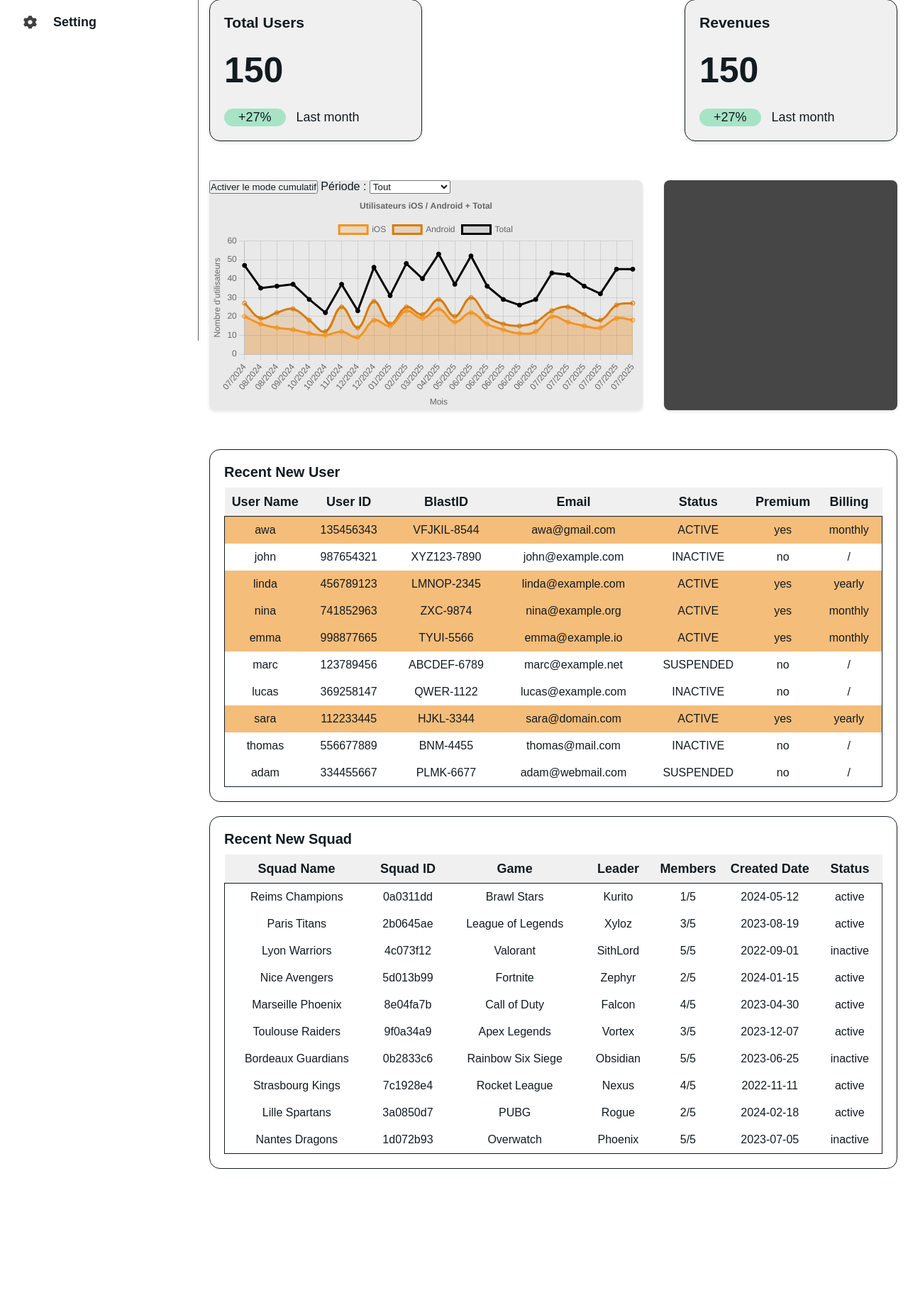
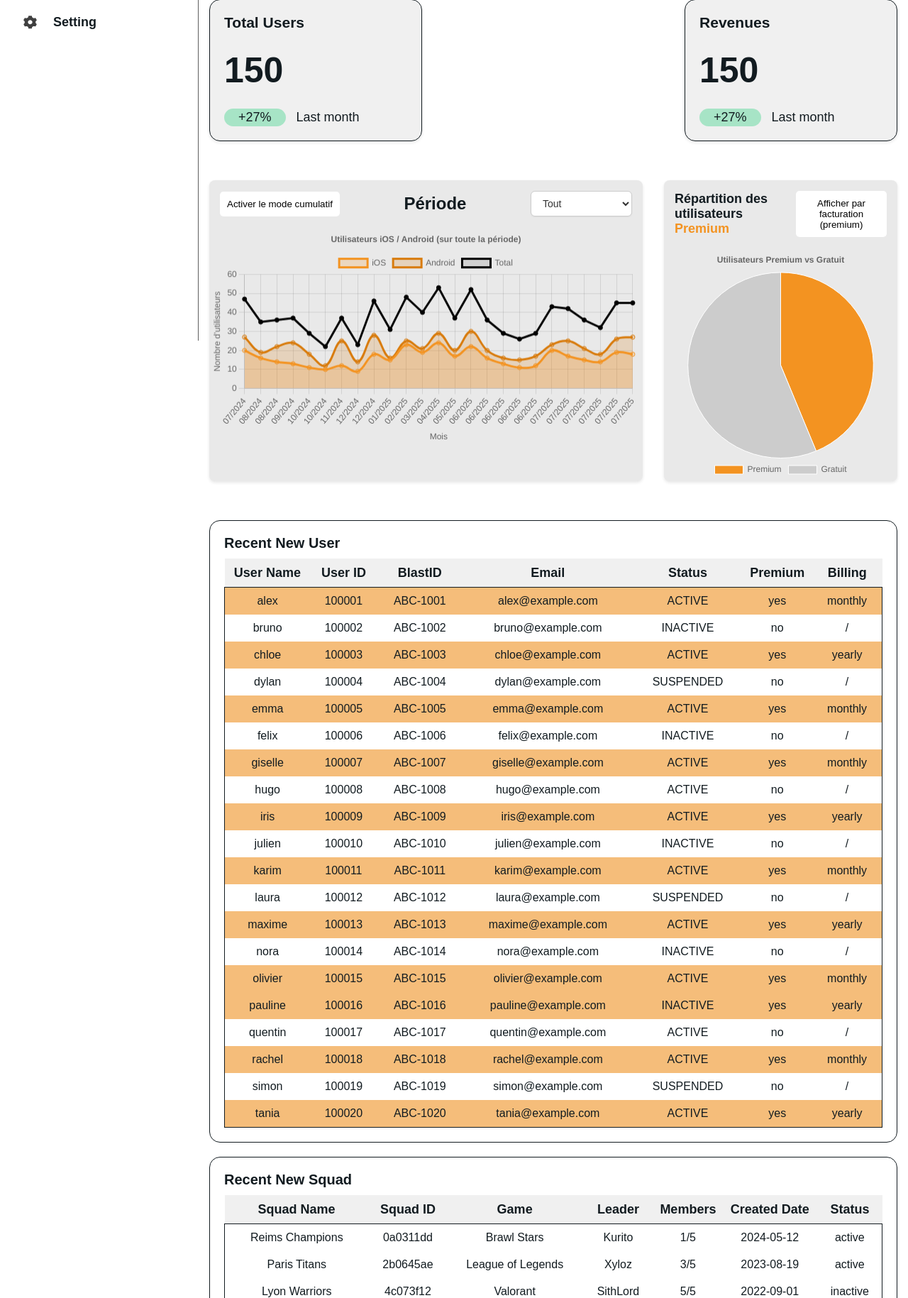
Before and after one commit to LucasPilette/Dash_forgeblast, a PHP site: page /controller/home_controller.php in a window 1280 px wide. Shown: the part 320-2149 px from the top of the page at 71% size. Before the commit the page ends 1967 px from the top, so only its background shows below. Run offline with PHP 8.4, Linux system fonts and the light colour scheme; a map, chart or similar area stays blank; some web fonts are replaced.

Commit message:
Added userGenerator.php to generate random user data

```diff
--- a/assets/script/script.js
+++ b/assets/script/script.js
@@ -1,4 +1,5 @@
 let checkPremium = document.querySelectorAll(".userPremium");
+let dataPremium = [];
 
 checkPremium.forEach((user) => {
   if (user) {
@@ -15,6 +16,8 @@ let currentInterval = "all";
 let isCumulative = false; // mode par défaut = non cumulatif
 document.getElementById("toggleCumulative").textContent =
   "Activer le mode cumulatif";
+let billingChart; // instance du graphique premium
+let isBillingMode = false;
 
 // Fonction pour calculer les données cumulatives
 function computeCumulative(data) {
@@ -31,6 +34,25 @@ function computeCumulative(data) {
       android: cumulativeAndroid,
     };
   });
+}
+
+// Fonction pour obtenir le titre dynamique en fonction de l'intervalle
+function getDynamicTitle() {
+  const labels = {
+    "1d": "aujourd’hui",
+    "7d": "7 derniers jours",
+    "1m": "dernier mois",
+    "3m": "3 derniers mois",
+    "6m": "6 derniers mois",
+    "1y": "depuis 1 an",
+    all: "sur toute la période",
+  };
+
+  const base = isCumulative
+    ? "Utilisateurs iOS / Android cumulés"
+    : "Utilisateurs iOS / Android";
+
+  return `${base} (${labels[currentInterval] || "période inconnue"})`;
 }
 
 // Fonction pour dessiner ou mettre à jour le graphique
@@ -93,7 +115,7 @@ function renderChart(data) {
       plugins: {
         title: {
           display: true,
-          text: "Utilisateurs iOS / Android + Total",
+          text: getDynamicTitle(),
         },
       },
       scales: {
@@ -285,11 +307,108 @@ fetch("../config/registrationData.json")
   })
   .then((data) => {
     fullData = data;
-    renderChart(fullData); // affichage initial (tout)
+    renderChart(fullData);
+    // affichage initial (tout)
   })
   .catch((error) => {
     console.error("Erreur de chargement :", error);
   });
+
+// Chargement initial depuis le fichier JSON
+fetch("../config/userGenerator.php")
+  .then((response) => {
+    if (!response.ok) {
+      throw new Error("Erreur lors du chargement du JSON");
+    }
+    return response.json();
+  })
+  .then((data) => {
+    console.log("Données utilisateur chargées :", data);
+    dataPremium = data;
+    renderPremiumChart(dataPremium);
+    // Extraire le nombre de premium / non-premium
+  })
+  .catch((error) => {
+    console.error("Erreur de chargement :", error);
+  });
+
+function renderPremiumChart(userData) {
+  let chartData;
+  let chartLabels;
+  let total;
+  const pieCanvas = document.getElementById("premiumChart");
+  if (!pieCanvas) return; // sécurise contre une erreur si canvas absent
+
+  if (isBillingMode) {
+    // Mode filtré : billing dans les "premium only"
+    const premiumUsers = userData.filter((user) => user.premium === "yes");
+    const monthly = premiumUsers.filter(
+      (user) => user.billing === "monthly"
+    ).length;
+    const yearly = premiumUsers.filter(
+      (user) => user.billing === "yearly"
+    ).length;
+    total = monthly + yearly;
+
+    chartData = [monthly, yearly];
+    chartLabels = ["Mensuel", "Annuel"];
+  } else {
+    // Mode par défaut : premium vs gratuit
+    const premium = userData.filter((user) => user.premium === "yes").length;
+    const nonPremium = userData.filter((user) => user.premium === "no").length;
+    total = premium + nonPremium;
+
+    chartData = [premium, nonPremium];
+    chartLabels = ["Premium", "Gratuit"];
+  }
+
+  const pieData = {
+    labels: chartLabels,
+    datasets: [
+      {
+        data: chartData,
+        backgroundColor: ["#f39321", "#cccccc"],
+        borderColor: ["#ffffff", "#ffffff"],
+        borderWidth: 1,
+      },
+    ],
+  };
+
+  const pieCtx = document.getElementById("premiumChart").getContext("2d");
+
+  // Supprimer l'ancien si existant
+  if (billingChart) {
+    billingChart.destroy();
+  }
+
+  billingChart = new Chart(pieCtx, {
+    type: "pie",
+    data: pieData,
+    options: {
+      responsive: true,
+      plugins: {
+        title: {
+          display: true,
+          text: isBillingMode
+            ? "Premium : Répartition Mensuel vs Annuel"
+            : "Utilisateurs Premium vs Gratuit",
+        },
+        legend: {
+          position: "bottom",
+        },
+        tooltip: {
+          callbacks: {
+            label: function (context) {
+              const value = context.parsed;
+              const percent = ((value / total) * 100).toFixed(1);
+              return `${context.label}: ${value} (${percent}%)`;
+            },
+          },
+        },
+      },
+    },
+  });
+}
 
 // Gestion du menu déroulant
 document.getElementById("periodSelect").addEventListener("change", (e) => {
@@ -314,3 +433,15 @@ toggleButton.addEventListener("click", () => {
   const filtered = filterDataByPeriod(currentInterval);
   renderChart(filtered);
 });
+
+const billingToggle = document.getElementById("toggleBillingMode");
+
+billingToggle.addEventListener("click", () => {
+  isBillingMode = !isBillingMode;
+
+  billingToggle.textContent = isBillingMode
+    ? "Afficher Premium vs Gratuit"
+    : "Afficher par facturation (premium)";
+
+  renderPremiumChart(dataPremium);
+});
--- a/assets/style/style.css
+++ b/assets/style/style.css
@@ -171,6 +171,35 @@ a > img {
   padding: 20px 0px;
 }
 
+.period-label {
+  font-weight: 600;
+  margin-right: 8px;
+  font-size: 14px;
+  color: #333;
+}
+
+.period-select {
+  padding: 8px 12px;
+  font-size: 14px;
+  border: 1px solid #ccc;
+  border-radius: 6px;
+  background-color: #fff;
+  color: #333;
+  cursor: pointer;
+  transition: all 0.2s ease;
+  box-shadow: 0 1px 2px rgba(0, 0, 0, 0.05);
+}
+
+.period-select:hover {
+  border-color: #f39321;
+}
+
+.period-select:focus {
+  border-color: #f39321;
+  outline: none;
+  box-shadow: 0 0 0 2px rgba(243, 147, 33, 0.2);
+}
+
 .registrationChart {
   width: 65%;
   background-color: #e9e9e9;
@@ -179,17 +208,64 @@ a > img {
   box-shadow: 0 2px 4px rgba(0, 0, 0, 0.1);
 }
 
-#userChart {
-  width: 100%;
-  height: 100%;
+.registrationChartHead {
+  display: flex;
+  flex-direction: row;
+  justify-content: space-between;
+  align-items: center;
+  padding: 15px;
 }
 
-.userActivityChart {
+.registrationChartHead > button {
+  background-color: rgb(255, 255, 255);
+  color: rgb(0, 0, 0);
+  border: none;
+  padding: 10px 10px;
+  border-radius: 5px;
+  cursor: pointer;
+}
+
+.registrationChartHead > button:hover {
+  background-color: #f39321;
+  color: rgb(255, 255, 255);
+}
+
+.premiumRepartition {
   width: 35%;
-  background-color: #464646;
+  background-color: rgb(233, 233, 233);
   border-radius: 8px;
   margin: 15px;
   box-shadow: 0 2px 4px rgba(0, 0, 0, 0.1);
+}
+
+.premiumRepartitionHead {
+  display: flex;
+  flex-direction: row;
+  justify-content: space-between;
+  align-items: center;
+  padding: 15px;
+}
+
+.premiumRepartitionHead > h2 {
+  font-size: 18px;
+}
+
+.premiumRepartitionHead > h2 > span {
+  color: #f39321;
+}
+
+.premiumRepartitionHead > button {
+  background-color: rgb(255, 255, 255);
+  color: rgb(0, 0, 0);
+  border: none;
+  padding: 10px 10px;
+  border-radius: 5px;
+  cursor: pointer;
+}
+
+.premiumRepartitionHead > button:hover {
+  background-color: #f39321;
+  color: rgb(255, 255, 255);
 }
 
 /******************************************* RECENT USERS AND SQUADS *******************************************/
--- /dev/null
+++ b/config/userGenerator.php
@@ -0,0 +1,54 @@
+<?php
+header('Content-Type: application/json');
+
+// Affiche les erreurs si jamais un problème persiste (en dev uniquement)
+ini_set('display_errors', 1);
+error_reporting(E_ALL);
+
+
+function random_date_within_last_year() {
+    $start = strtotime('-1 year');
+    $end = time();
+    $timestamp = mt_rand($start, $end);
+    return date('Y-m-d', $timestamp);
+}
+// Génère un tableau d'utilisateurs aléatoires
+function generate_users($count = 40) {
+    $first_names = [
+        "alex", "bruno", "chloe", "dylan", "emma", "felix", "giselle", "hugo", "iris", "julien",
+        "karim", "laura", "maxime", "nora", "olivier", "pauline", "quentin", "rachel", "simon", "tania",
+        "ulysse", "valerie", "wassim", "xavier", "yasmina", "zack", "amelie", "boris", "celine", "damien",
+        "elise", "fabien", "gabrielle", "helene", "ismael", "jeanne", "kevin", "lea", "marwan", "nadege"
+    ];
+
+    $statuses = ["ACTIVE", "INACTIVE", "SUSPENDED"];
+    $billings = ["monthly", "yearly"];
+    $users = [];
+
+    for ($i = 0; $i < $count; $i++) {
+        $name = $first_names[$i % count($first_names)];
+        $premium = rand(0, 1) === 1 ? "yes" : "no";
+
+        $user = [
+            "user_name" => $name,
+            "user_id" => strval(100000 + $i + 1),
+            "blast_id" => "BLAST-" . rand(1000, 9999),
+            "email" => "$name@example.com",
+            "join_date" => random_date_within_last_year(),
+            "balance" => round(rand(4000, 50000) / 100, 2),
+            "status" => $statuses[array_rand($statuses)],
+            "premium" => $premium
+        ];
+
+        if ($premium === "yes") {
+            $user["billing"] = $billings[array_rand($billings)];
+        }
+
+        $users[] = $user;
+    }
+
+    return $users;
+}
+
+// Afficher en JSON
+echo json_encode(generate_users(80), JSON_PRETTY_PRINT);
--- a/view/home.php
+++ b/view/home.php
@@ -89,9 +89,12 @@
             </div>
             <div class="charts">
                 <div class="registrationChart">
+                    <div class="registrationChartHead">
                         <button id="toggleCumulative">Basculer en mode cumul</button>
-                    <label for="periodSelect">Période :</label>
-                    <select id="periodSelect">
+                        <label for="periodSelect">
+                            <h2>Période</h2>
+                        </label>
+                        <select id="periodSelect" class="period-select">
                             <option value="all">Tout</option>
                             <option value="1d">Dernier jour</option>
                             <option value="7d">7 derniers jours</option>
@@ -100,10 +103,16 @@
                             <option value="6m">6 derniers mois</option>
                             <option value="1y">1 an</option>
                         </select>
+                    </div>
+
                     <canvas id="userChart"></canvas>
                 </div>
-                <div class="userActivityChart">
-
+                <div class="premiumRepartition">
+                    <div class="premiumRepartitionHead">
+                        <h2>Répartition des utilisateurs <span>Premium</span></h2>
+                        <button id="toggleBillingMode">Afficher par facturation (premium)</button>
+                    </div>
+                    <canvas id="premiumChart"></canvas>
                 </div>
             </div>
             <div class="recent">
```
Also changed, not shown: config/userDataSets.json (+171 -66 lines). Lines whose indentation alone changed are shown as unchanged.
